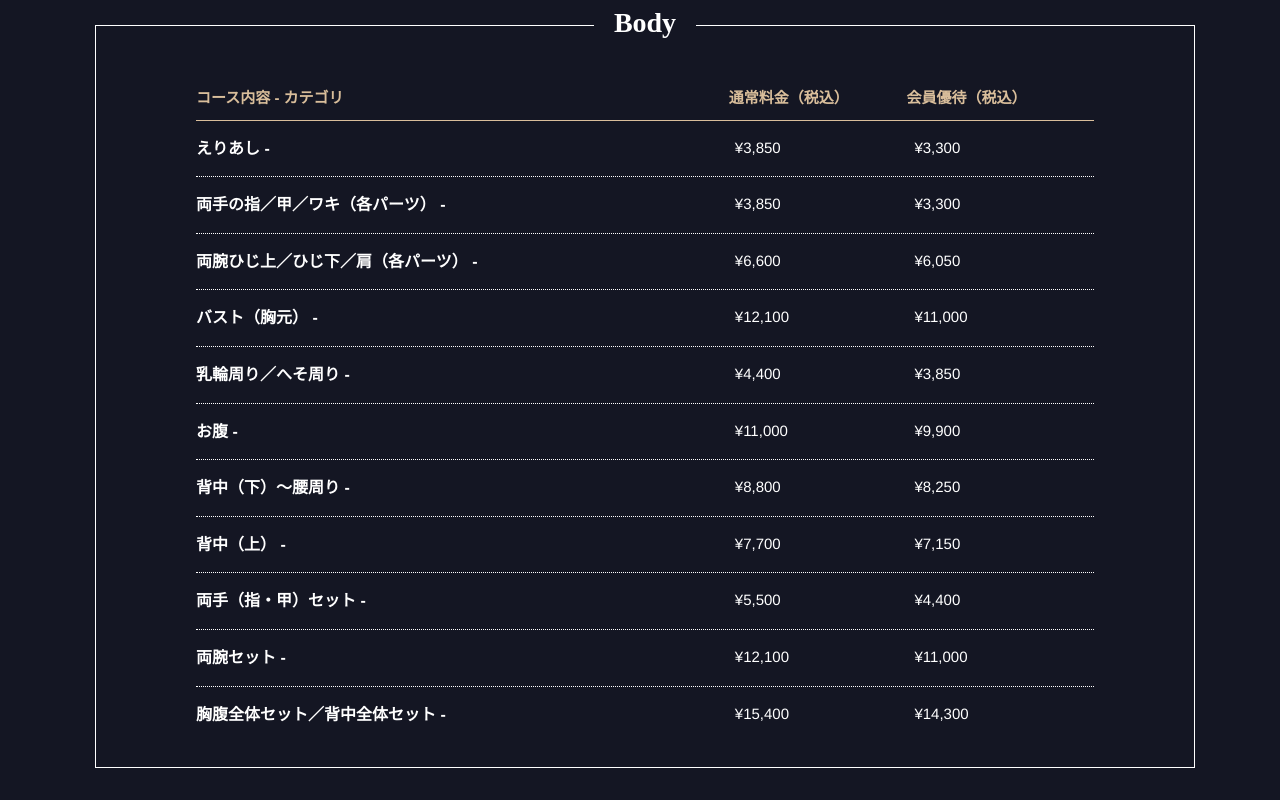
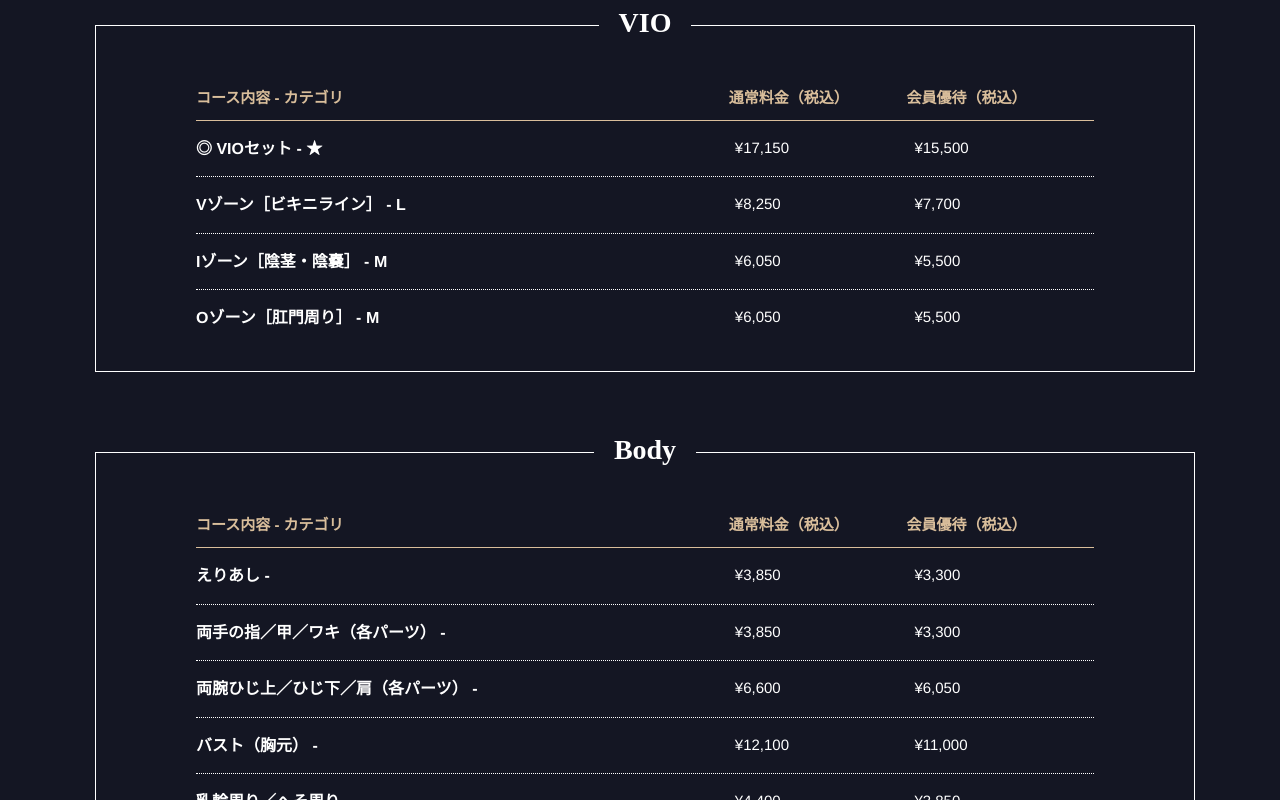
Before and after one commit to kamy0042/bee_group_web, a Next.js app: page /waxing in a window 1280 px wide. Shown: the part 6360-7160 px from the top of the page. Built offline with nearby package versions, Linux system fonts and the light colour scheme.

Commit message:
vio料金修正

```diff
--- a/data/waxing.data.js
+++ b/data/waxing.data.js
@@ -137,6 +137,35 @@ export const waxingCollection = [
                 price: "3,850",
                 discount: "3,300",
             }
+        ],
+    },
+    {
+        title: "VIO",
+        data: [
+            {
+                category: "◎ VIOセット",
+                size:'★',
+                price: "17,150",
+                discount: "15,500",
+            },
+            {
+                category: "Vゾーン［ビキニライン］",
+                size:'L',
+                price: "8,250",
+                discount: "7,700",
+            },
+            {
+                category: "Iゾーン［陰茎・陰嚢］",
+                size:'M',
+                price: "6,050",
+                discount: "5,500",
+            },
+            {
+                category: "Oゾーン［肛門周り］",
+                size:'M',
+                price: "6,050",
+                discount: "5,500",
+            },
         ],
     },
 
```
